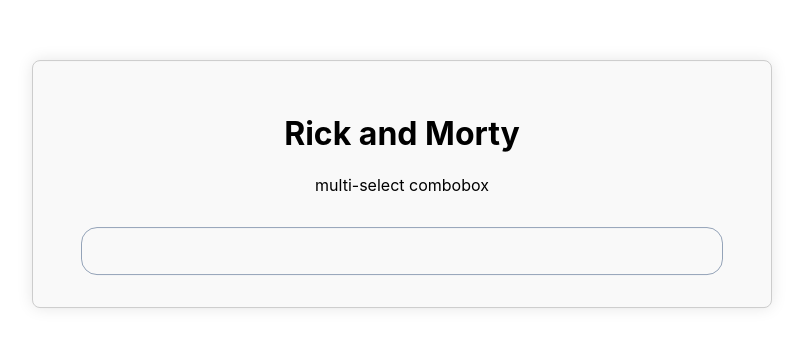
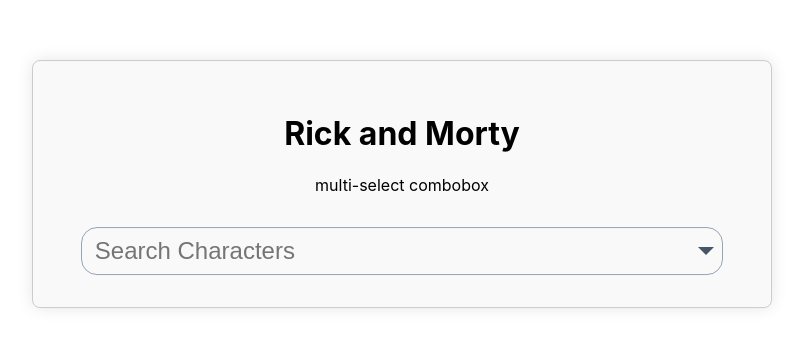
Before and after one commit to ahmet-gor-bear/multiselect-rick, a React (Create React App) app: page / in a window 1280 px wide. Shown: the part 216-564 px from the top of the page, without its empty margins (238-1041 px from the left). Built offline with nearby package versions, Linux system fonts and the light colour scheme.

Commit message:
right arrow & episode ui bug

```diff
--- a/src/App.css
+++ b/src/App.css
@@ -65,6 +65,7 @@
     color: #475569;
 }
 .optionEpisodesText{
+    text-align: left;
     font-size: .7rem;
     color: #94a3b8;
 }
@@ -147,3 +148,11 @@
 .box-content {
     text-align: center;
 }
+
+.arrow-down {
+    width: 0;
+    height: 0;
+    border-left: 8px solid transparent;
+    border-right: 8px solid transparent;
+    border-top: 8px solid #475569;
+}
--- a/src/components/MultiSelectRick.tsx
+++ b/src/components/MultiSelectRick.tsx
@@ -109,6 +109,7 @@
             </div>
 
             <input
+                placeholder={'Search Characters'}
                 tabIndex={0}
                 ref={inputRef}
                 type={'text'}
@@ -123,6 +124,7 @@
                 }}
                 value={inputValue}
                 onChange={(e)=>{setInputValue(e.target.value)}}/>
+            <div className="arrow-down"></div>
         </div>
             <div className={'multiSelectOptionWrapper'}>
             {focusController &&
```
